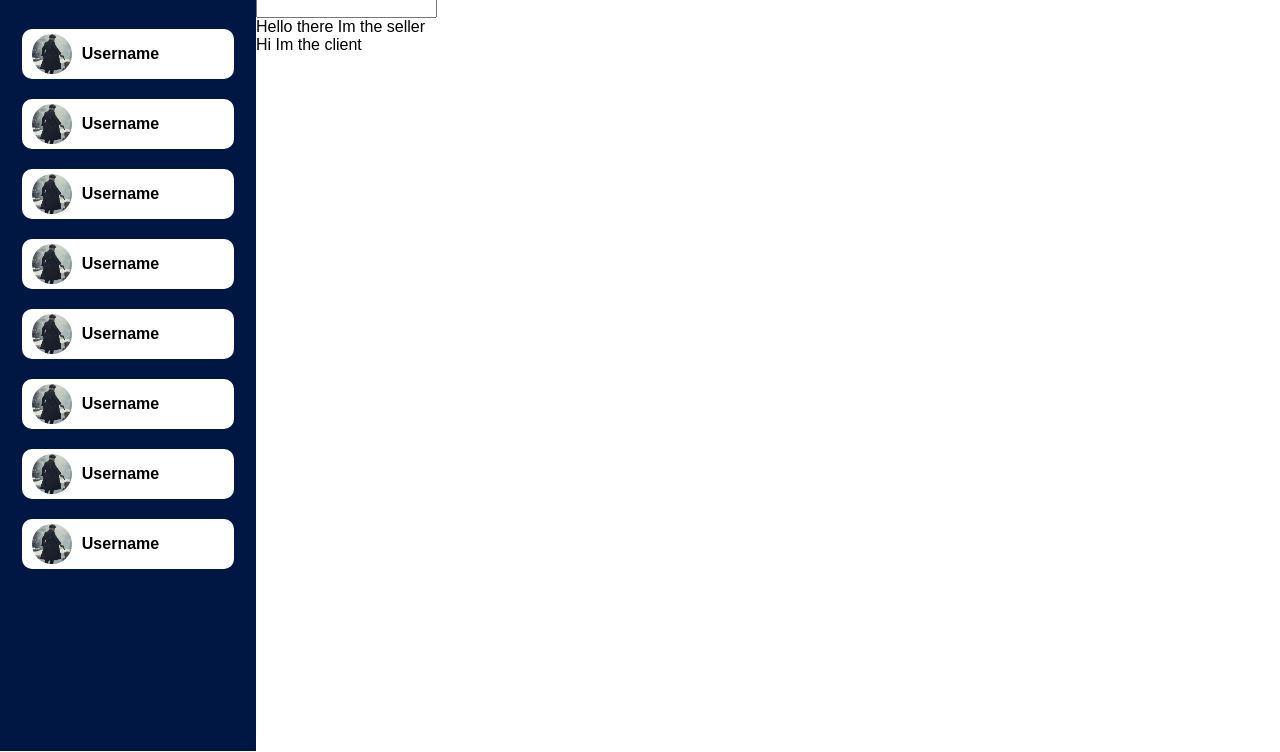
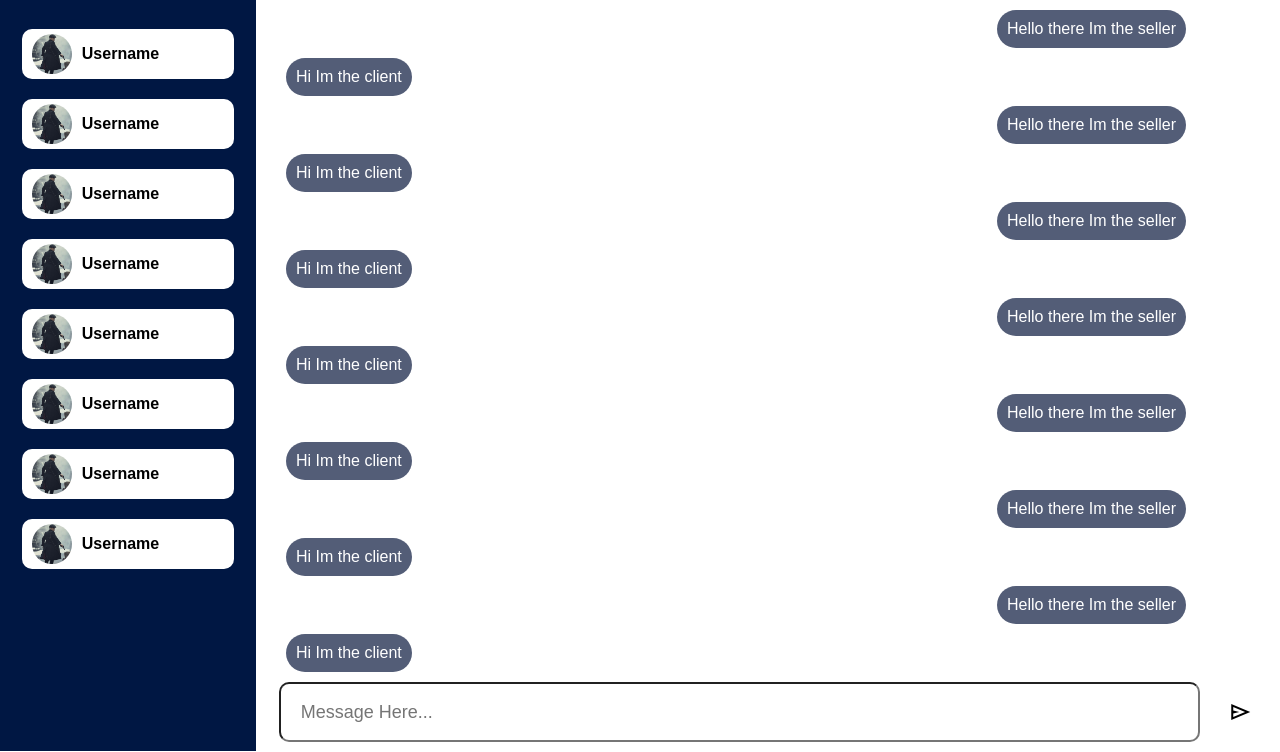
Before and after one commit to Jawad-Wehbi/e_commerce, a PHP site: page / in a window 1280 px wide. Shown: the part 196-948 px from the top of the page. Run offline with PHP 8.4, Linux system fonts and the light colour scheme.

Commit message:
ECW-23 added styling to the main chat page

```diff
--- a/css/styles.css
+++ b/css/styles.css
@@ -932,3 +932,61 @@ ul {
 .user-chat-element h1 {
 	font-size: 16px;
 }
+
+.main-chat {
+	flex-grow: 1;
+	position: relative;
+}
+
+.chat-input-container {
+	width: 100%;
+	justify-content: space-evenly;
+	position: fixed;
+	bottom: 10px;
+	width: calc(100% - 20vw);
+	height: 60px;
+	align-items: center;
+}
+
+.chat-input {
+	font-size: 18px;
+	padding: 0 20px;
+	border-radius: 10px;
+	height: 100%;
+	width: 90%;
+}
+
+.send {
+	border-radius: 50%;
+	padding: 6px 5px 6px 5px;
+	transition: 300ms;
+}
+
+.send:hover {
+	background-color: rgb(223, 223, 223);
+}
+
+.chat-container {
+	display: grid;
+	grid-template-columns: auto;
+	row-gap: 10px;
+	width: calc(100vw - 25vw);
+	padding: 0 30px;
+	position: fixed;
+	bottom: 80px;
+	max-height: calc(100vh - 196px - 60px - 30px);
+	overflow-y: auto;
+}
+
+.user-message {
+	justify-self: end;
+	background-color: #535d77;
+	width: fit-content;
+	padding: 10px;
+}
+
+.my-message {
+	background-color: #535d77;
+	width: fit-content;
+	padding: 10px;
+}
--- a/index.html
+++ b/index.html
@@ -710,9 +710,28 @@
             </div>
         </div>
         <div class="main-chat">
-            <input type="text" class="chat-input">
-            <div class="user-message">Hello there Im the seller</div>
-            <div class="my-message">Hi Im the client</div>
+            <div class="chat-input-container flex">
+                <input type="text" class="chat-input flex" placeholder="Message Here...">
+                <span class="material-symbols-outlined send pointer">
+                    send
+                    </span>
+            </div>
+            <div class="chat-container">
+                <div class="user-message round white-font">Hello there Im the seller</div>
+                <div class="my-message round white-font">Hi Im the client</div>
+                <div class="user-message round white-font">Hello there Im the seller</div>
+                <div class="my-message round white-font">Hi Im the client</div>
+                <div class="user-message round white-font">Hello there Im the seller</div>
+                <div class="my-message round white-font">Hi Im the client</div>
+                <div class="user-message round white-font">Hello there Im the seller</div>
+                <div class="my-message round white-font">Hi Im the client</div>
+                <div class="user-message round white-font">Hello there Im the seller</div>
+                <div class="my-message round white-font">Hi Im the client</div>
+                <div class="user-message round white-font">Hello there Im the seller</div>
+                <div class="my-message round white-font">Hi Im the client</div>
+                <div class="user-message round white-font">Hello there Im the seller</div>
+                <div class="my-message round white-font">Hi Im the client</div>
+            </div>
         </div>
     </section>
     <!-- End Chat Page Section -->
```
